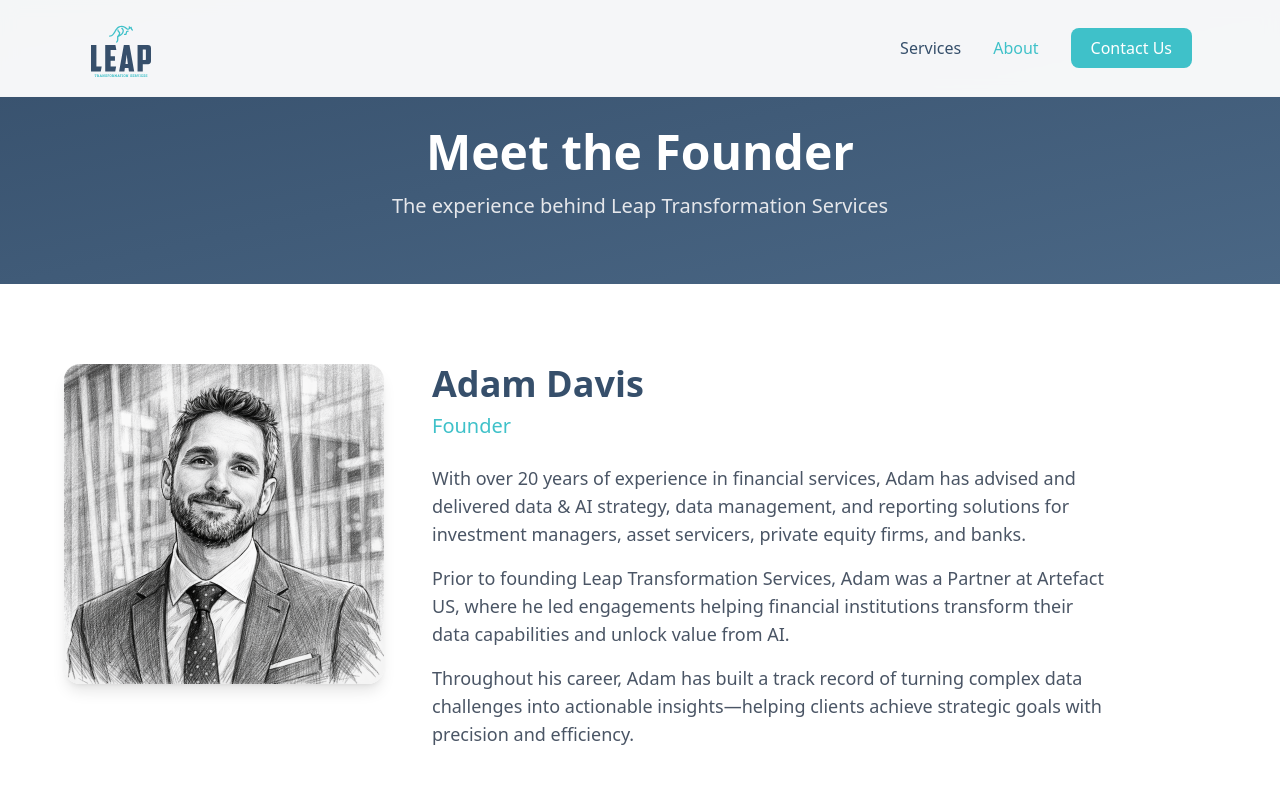
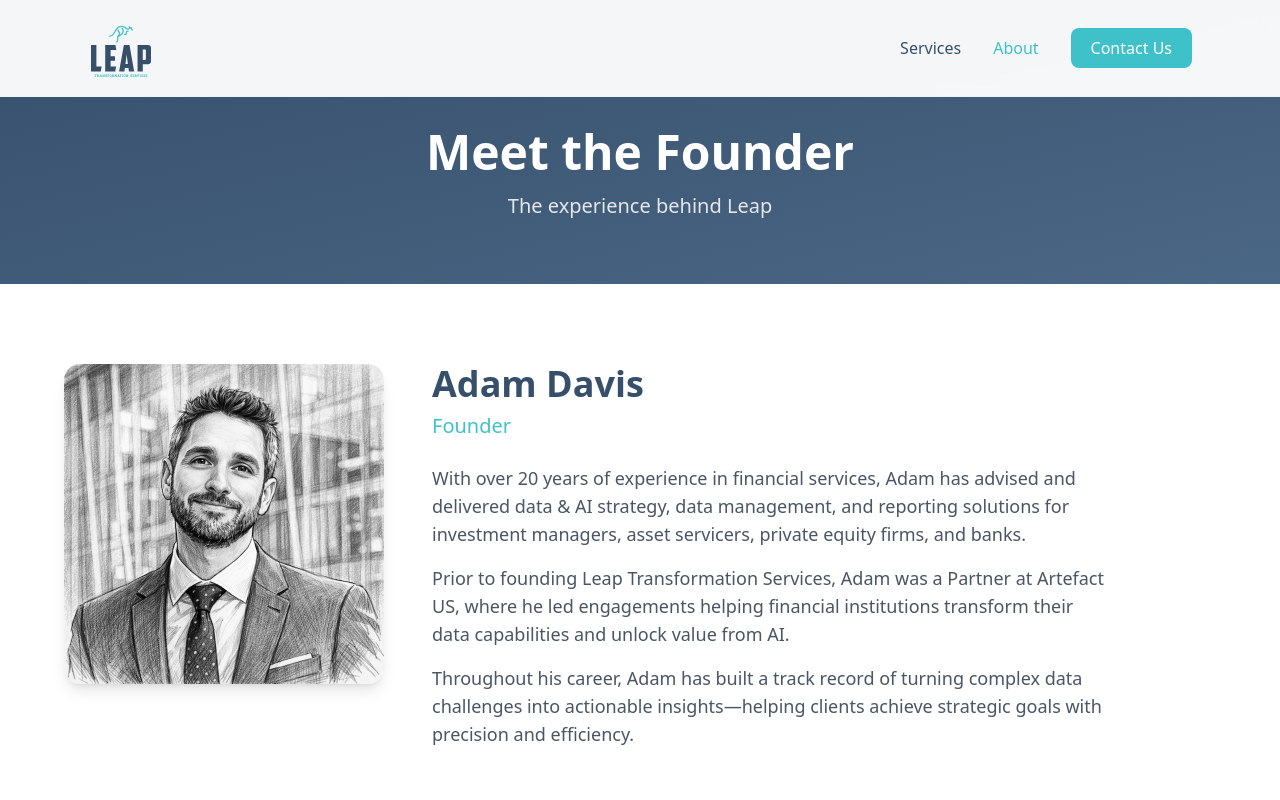
Before and after one commit to Adavis81/leap-website, a Next.js app: page /about in a window 1280 px wide. Shown: the top 800 px of the page. Built offline with nearby package versions, Linux system fonts and the light colour scheme.

Commit message:
Update About page tagline

```diff
--- a/src/app/about/page.tsx
+++ b/src/app/about/page.tsx
@@ -93,7 +93,7 @@
             Meet the Founder
           </h1>
           <p className="text-xl text-gray-200">
-            The experience behind Leap Transformation Services
+            The experience behind Leap
           </p>
         </div>
       </section>
```
